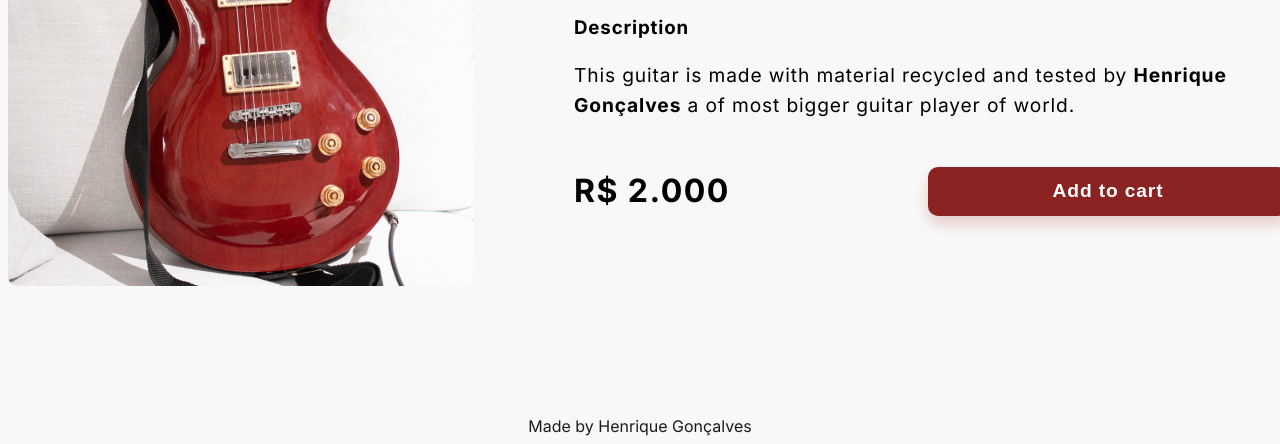
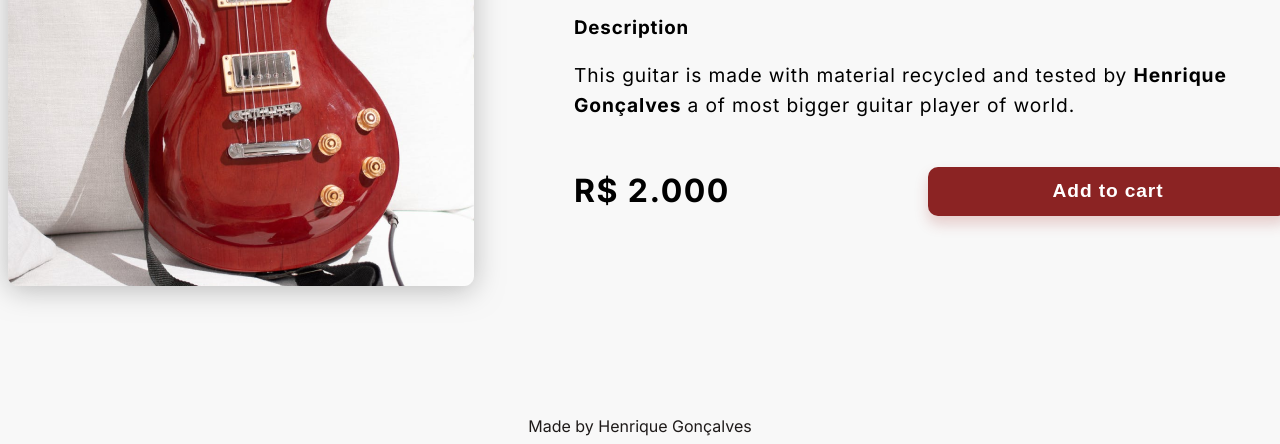
Before and after one commit to henriquegoncalvessilva/PageSite_Guitarra_E-commerce, a plain HTML site: page index.html in a window 1280 px wide. Shown: the part 657-1101 px from the top of the page. Drawn offline with nearby package versions, Linux system fonts and the light colour scheme.

Commit message:
Add files via upload

```diff
--- a/css/style.css
+++ b/css/style.css
@@ -97,6 +97,10 @@ header nav ul li:hover{
 
 }
 
+.content img{
+    filter: drop-shadow(0px 4px 14px rgba(125, 125, 125, 0.5));
+}
+
 .content-info{
     position: relative;
 }
```
